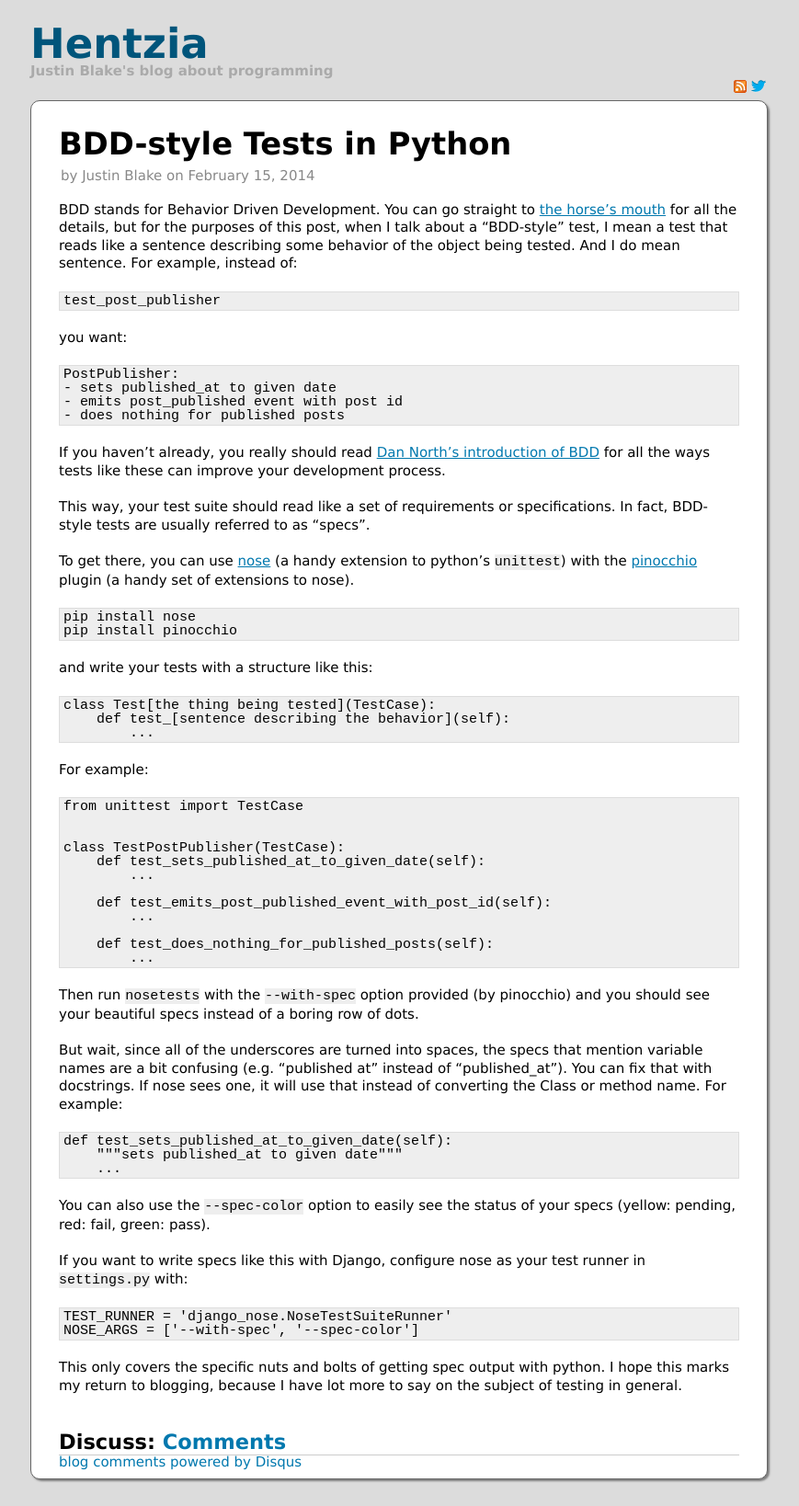
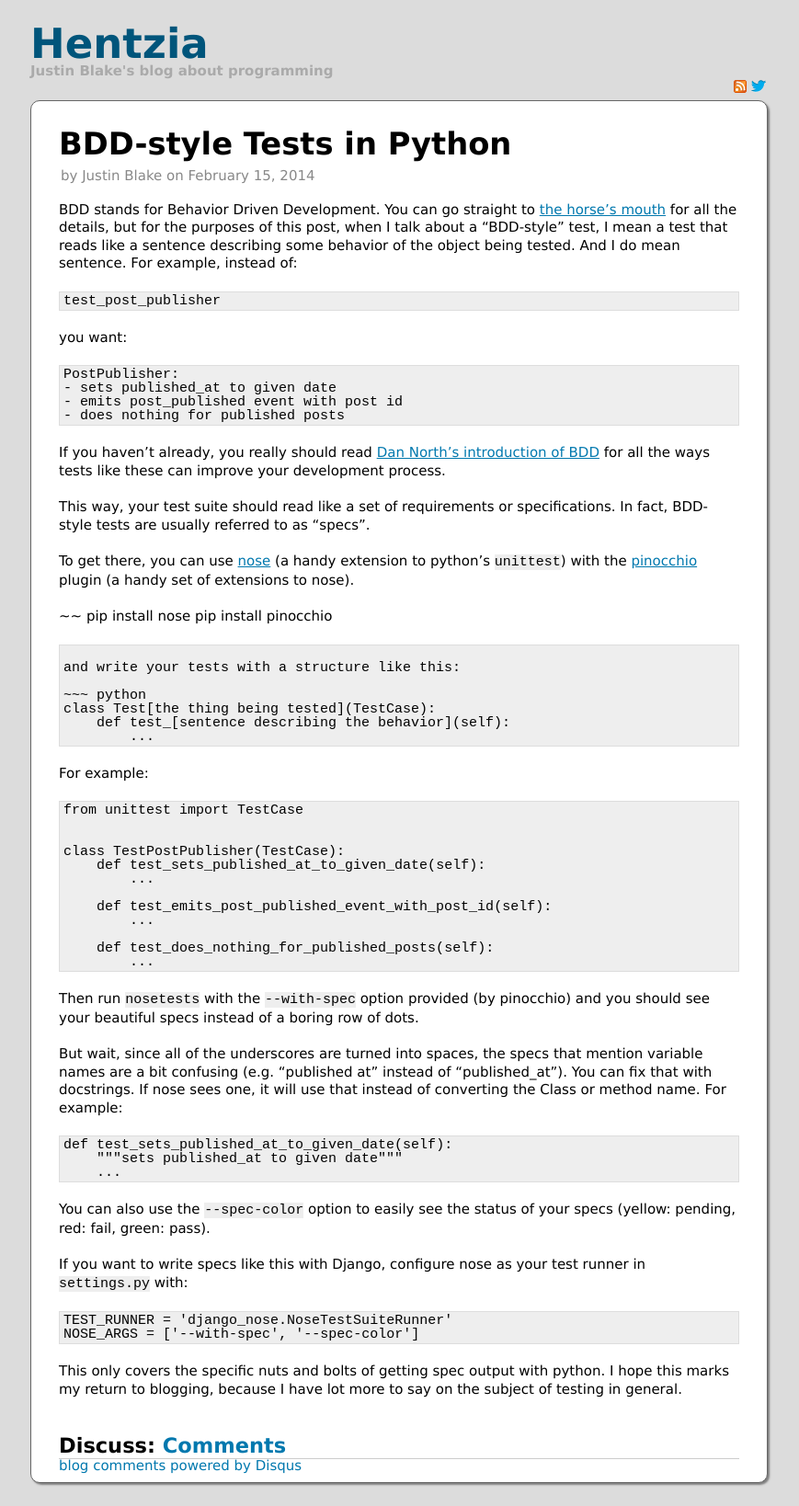
Before and after one commit to blaix/blaix.github.com, a Jekyll site: the page built from _posts/2014-02-15-bdd-with-python.md, in a window 1280 px wide. Shown: the whole page at 92% size, without its empty margins (17-886 px from the left). Built offline with Jekyll 4.4.1, drawn with Linux system fonts in a browser that asks for light colours; some web fonts are replaced; comment, search, counter and statistics services are not loaded.

Commit message:
Use kramdown-style code fencing

````diff
--- a/_posts/2014-02-15-bdd-with-python.md
+++ b/_posts/2014-02-15-bdd-with-python.md
@@ -10,18 +10,18 @@
 mean a test that reads like a sentence describing some behavior of the object
 being tested. And I do mean sentence. For example, instead of:
 
-```
+~~~
 test_post_publisher
-```
+~~~
 
 you want:
 
-```
+~~~
 PostPublisher:
 - sets published_at to given date
 - emits post_published event with post id
 - does nothing for published posts
-```
+~~~
 
 If you haven't already, you really should read
 [Dan North's introduction of BDD](http://dannorth.net/introducing-bdd/) for all
@@ -35,22 +35,22 @@
 [pinocchio](http://darcs.idyll.org/~t/projects/pinocchio/doc/) plugin (a handy
 set of extensions to nose).
 
-```
+~~
 pip install nose
 pip install pinocchio
-```
+~~~
 
 and write your tests with a structure like this:
 
-```
+~~~ python
 class Test[the thing being tested](TestCase):
     def test_[sentence describing the behavior](self):
         ...
-```
+~~~
 
 For example:
 
-```
+~~~ python
 from unittest import TestCase
 
 
@@ -63,7 +63,7 @@
 
     def test_does_nothing_for_published_posts(self):
         ...
-```
+~~~
 
 Then run `nosetests` with the `--with-spec` option provided (by pinocchio) and
 you should see your beautiful specs instead of a boring row of dots.
@@ -73,11 +73,11 @@
 "published_at"). You can fix that with docstrings.  If nose sees one, it will
 use that instead of converting the Class or method name. For example:
 
-```
+~~~ python
 def test_sets_published_at_to_given_date(self):
     """sets published_at to given date"""
     ...
-```
+~~~
 
 You can also use the `--spec-color` option to easily see the status of your
 specs (yellow: pending, red: fail, green: pass).
@@ -85,10 +85,10 @@
 If you want to write specs like this with Django, configure nose as your
 test runner in `settings.py` with:
 
-```
+~~~ python
 TEST_RUNNER = 'django_nose.NoseTestSuiteRunner'
 NOSE_ARGS = ['--with-spec', '--spec-color']
-```
+~~~
 
 This only covers the specific nuts and bolts of getting spec output with
 python. I hope this marks my return to blogging, because I have lot more to say
````
